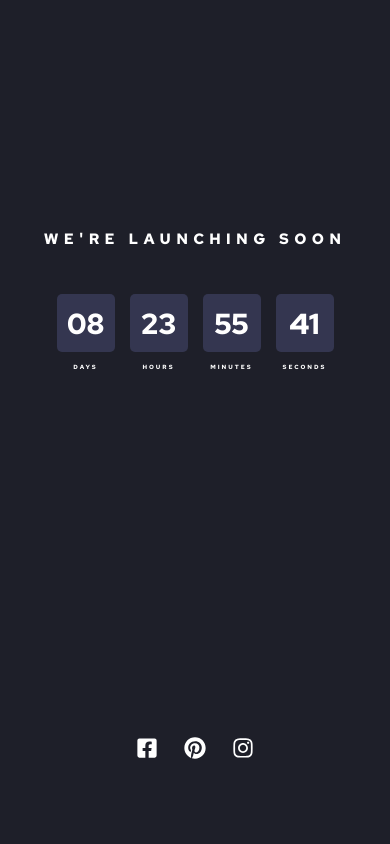
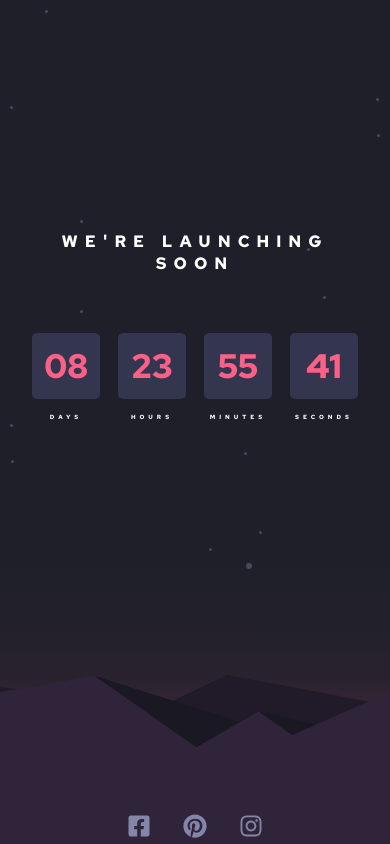
Before and after one commit to David-Henery4/Countdown-Launch-Time, a React (Create React App) app: page / in a window 390 px wide. Built offline with nearby package versions, Linux system fonts and the light colour scheme.

Commit message:
responsive layout

```diff
--- a/src/components/Tab.js
+++ b/src/components/Tab.js
@@ -3,7 +3,7 @@ import React from "react";
 const Tab = ({ num, name }) => {
   return (
     <div className="countdown-tab">
-      <p>{num}</p>
+      <p className="countdown-tab__num">{num}</p>
       <p className="countdown-tab__names">
       {name}
       </p>
--- a/src/sass/abstracts/_mixins.scss
+++ b/src/sass/abstracts/_mixins.scss
@@ -0,0 +1,28 @@
+
+@mixin respon ($breakpoint) {
+    @if ($breakpoint == mob) {
+        @media (min-width: 21.56em) { // 345px
+            @content
+        }
+    };
+    @if ($breakpoint == tab) {
+        @media (min-width: 43.75em) { // 700px
+            @content
+        }
+    };
+    @if ($breakpoint == lap) {
+        @media (min-width: 62.5em) { // 1000px
+            @content
+        }
+    };
+    @if ($breakpoint == lap) {
+        @media (min-width: 62.5em) { // 1000px
+            @content
+        }
+    };
+    @if ($breakpoint == desk) {
+        @media (min-width: 77.81em) { // 1245px
+            @content
+        }
+    };
+}
--- a/src/sass/abstracts/_variables.scss
+++ b/src/sass/abstracts/_variables.scss
@@ -6,10 +6,10 @@ $fontWeight: 700;
 // **COLOURS**
 
 // Primary
-$grayishBlue: hsl(237, 18%, 59%);
-$softRed:  hsl(345, 95%, 68%);
+$grayishBlue: hsl(237, 18%, 59%); //
+$softRed:  hsl(345, 95%, 68%); //
 // Neutral
-$white:  hsl(0, 0%, 100%);
-$darkDesaturatedBlue: hsl(236, 21%, 26%);
+$white:  hsl(0, 0%, 100%); //
+$darkDesaturatedBlue: hsl(236, 21%, 26%); // flip slide
 $veryDarkBlue: hsl(235, 16%, 14%);
 $mostlyBlackVeryDarkBlue: hsl(234, 17%, 12%);
--- a/src/sass/base/_base.scss
+++ b/src/sass/base/_base.scss
@@ -7,9 +7,26 @@
 }
 
 html {
-  font-size: 62.5%; // 1rem = 10px
+  font-size: 50%; // 1rem = 8px
+  @include respon(mob) {
+    font-size: 62.5%; // 1rem = 10px
+  }
+  @include respon (tab){
+    font-size: 75%; // 75% = 1rem = 12px
+  }
+  @include respon (lap){
+    font-size: 87.5%; // 87.5% = 1rem = 14px
+  }
+  @include respon (desk){
+    font-size: 100%;
+  }
 }
 
 body {
-  background-color:$veryDarkBlue;
+  // background-color: $veryDarkBlue;
+    background: linear-gradient($veryDarkBlue, 95%,$softRed);
+  // background-image: url("../../images/bg-stars.svg");
+  // background-repeat: no-repeat;
+  // /* background-size: cover; */
+  // background-position: 50% 0%;
 }
--- a/src/sass/layout/_countdown.scss
+++ b/src/sass/layout/_countdown.scss
@@ -1,26 +1,41 @@
 .countdown {
-  // width: 100%;
-  display: flex;
-  justify-content: space-evenly;
-  align-items: center;
-  gap: 15px;
+    display: flex;
+    justify-content: space-evenly;
+    align-items: center;
+    gap: 1.8rem;
+    position: relative;
+    top: 6px;
+    @include respon (desk){
+      gap: 1.9rem;
+    }
   &-tab{
     display: grid;
     place-items: center;
-    width: 5.8rem;
-    height: 5.8rem;
+    width: 6.8rem;
+    height: 6.6rem;
     position: relative;
-    top: 5px;
+    /* top: 5px; */
     border-radius: 5px;
-    background-color: $darkDesaturatedBlue;
+    background-color: hsl(236deg, 21%, 26%);
     text-align: center;
-    font-size: 2.9rem;
+    font-size: 3.4rem;
+    @include respon (desk){
+      width: 7.8rem;
+      height: 7.6rem;
+      font-size: 4.4rem;
+    }
+    &__num{
+      color: $softRed;
+    }
     &__names{
-      position: absolute;
-      font-size: .6rem;
-      bottom: -19px;
-      letter-spacing: 2px;
-      text-transform: uppercase;
+    position: absolute;
+    font-size: 0.6rem;
+    bottom: -2.2rem;
+    letter-spacing: .4rem;
+    text-transform: uppercase;
+    @include respon (desk){
+      font-size: .7rem;
+    }
     }
   }
 }
--- a/src/sass/layout/_footer.scss
+++ b/src/sass/layout/_footer.scss
@@ -1,22 +1,31 @@
 .footer {
-  height: 27%;
-  display: flex;
-  justify-content: center;
-  align-items: center;
-  // position: absolute;
-  // bottom: 40px;
-  // left: 50%;
-  // transform: translateX(-50%);
-  &-socials{
+    height: 20%;
+    display: flex;
+    justify-content: center;
+    align-items: center;
+    background-image: url("../../images/pattern-hills.svg");
+    background-repeat: no-repeat;
+    background-size: 240% 100%;
+    background-position: 88% 100%;
+    @include respon (tab){
+      background-size: 100% 100%;
+      background-position: 100% 100%;
+    }
+  &-socials {
     list-style-type: none;
     display: flex;
     justify-content: center;
-    align-items: center;
-    gap: 26px;
+    align-items: flex-end;
+    gap: 32px;
+    height: 100%;
     position: relative;
-    top: 19px;
-    &__icon{
-      font-size: 2.2rem;
+    bottom: .3rem;
+    @include respon (desk){
+      gap: 24px;
+    }
+    &__icon {
+      font-size: 24px;
+      color: $grayishBlue;
     }
   }
 }
--- a/src/sass/layout/_layout.scss
+++ b/src/sass/layout/_layout.scss
@@ -1,6 +1,14 @@
 .layout {
   width: 100%;
   height: 100vh;
+  // background: linear-gradient($veryDarkBlue, 10%,$softRed);
   // display: grid;
   // place-items: center;
+    background-image: url("../../images/bg-stars.svg");
+  background-repeat: no-repeat;
+  /* background-size: cover; */
+  background-position: 50% 0%;
+  @include respon (lap){
+    background-position: 15% 0%;
+  }
 }
--- a/src/sass/layout/_main.scss
+++ b/src/sass/layout/_main.scss
@@ -1,17 +1,22 @@
 .main {
-  height: 73%;
-  display: flex;
-  flex-direction: column;
-  justify-content: center;
-  align-items: center;
+    height: 80%;
+    display: flex;
+    flex-direction: column;
+    justify-content: center;
+    align-items: center;
   &__title {
-    padding: 0 1.2rem;
+    padding: 0 4.2rem;
     text-align: center;
-    font-size: 1rem;
+    font-size: 1.1rem;
     font-weight: 700;
-    letter-spacing: 5.3px;
+    letter-spacing: 7px;
     text-transform: uppercase;
     position: relative;
-    bottom: 40px;
+    bottom: 5.3rem;
+    @include respon (desk){
+      font-size: .8rem;
+      font-weight: 700;
+      letter-spacing: 6.3px;
+    }
   }
 }
```
